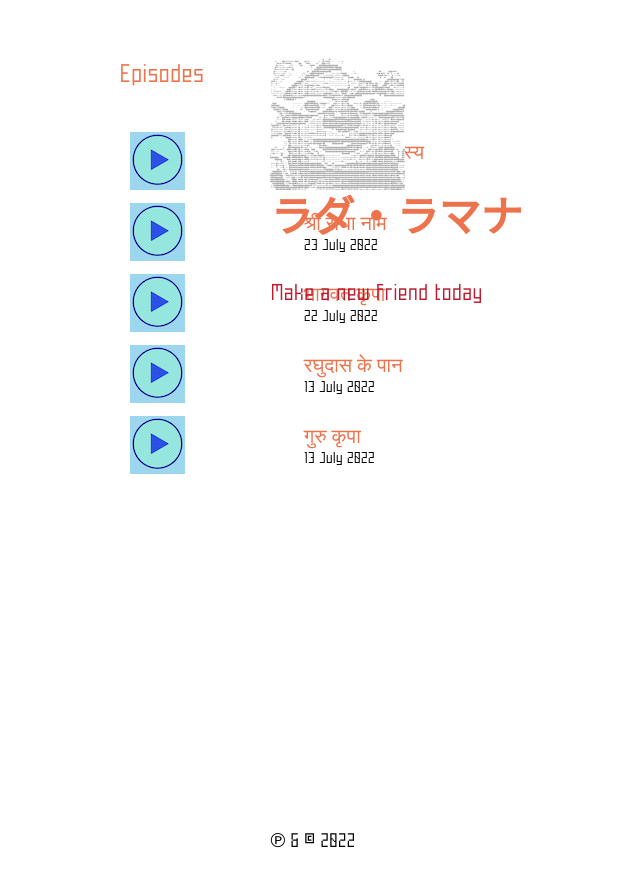
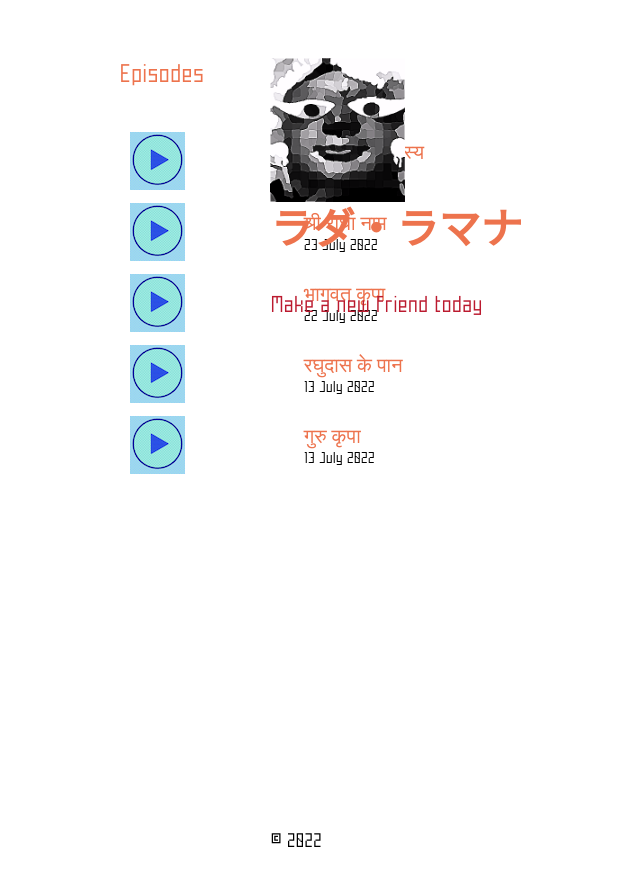
Before and after one commit to nacicatus/radharaman, a Jekyll site: the page built from index.md, in a window 1280 px wide. Shown: the top 887 px of the page, without its empty margins (195-835 px from the left). Built offline with Jekyll 4.4.1, drawn with Linux system fonts in a browser that asks for light colours.

Commit message:
Update _config.yml

```diff
--- a/_config.yml
+++ b/_config.yml
@@ -3,8 +3,8 @@ description: Make a new friend today
 author: Radha Raman
 email: saurabhsikka@icloud.com
 lang: en-us
-copyright: "&#x2117; &amp; &#xA9; 2022"
-logo: /assets/img/ascii-art.png
+copyright: "&#xA9; 2022"
+logo: /assets/img/rr5.png
 url: "https://nacicatus.github.io"
 
 # Exclude from processing.
```
